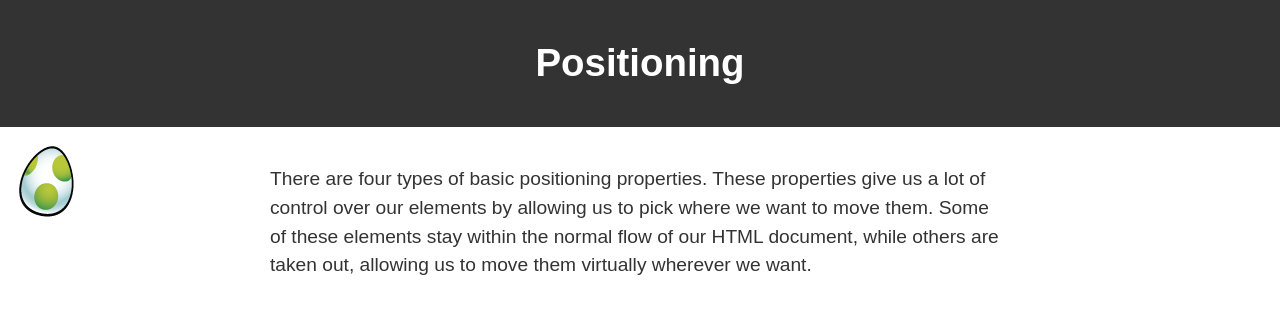
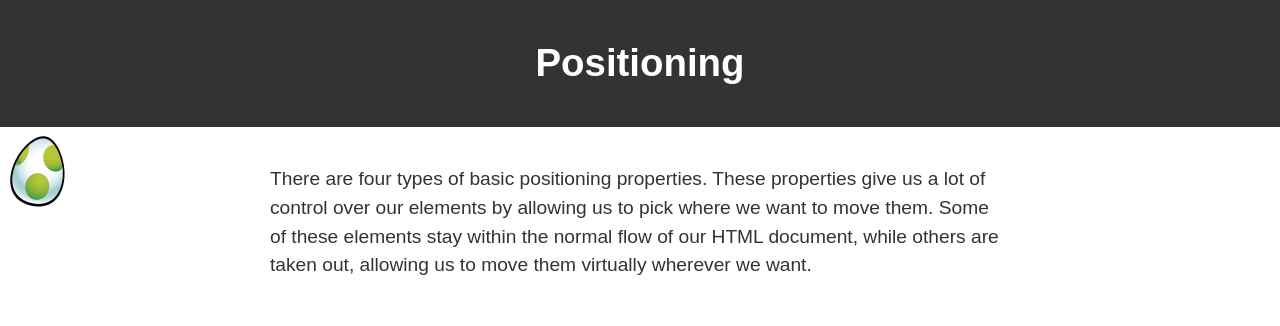
Before and after one commit to noaharogers/positioning, a Jekyll site: the page built from index.html, in a window 1280 px wide. Shown: the top 326 px of the page. Built offline with Jekyll 4.4.1, drawn with Linux system fonts in a browser that asks for light colours.

Commit message:
Adjusts margin of yoshi's egg

```diff
--- a/assets/stylesheets/components/_examples.scss
+++ b/assets/stylesheets/components/_examples.scss
@@ -62,7 +62,7 @@
 .yoshi {
   background: url('../images/yoshi.png');
   height: 71px;
-  margin: 1rem;
+  margin: .5rem;
   position: fixed;
   width: 55px;
   z-index: 9999;
```
